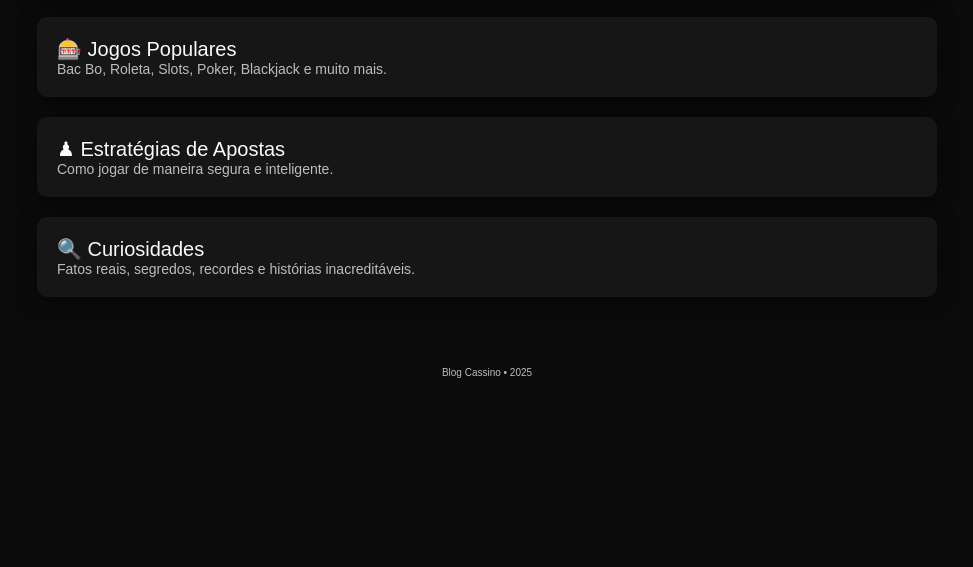
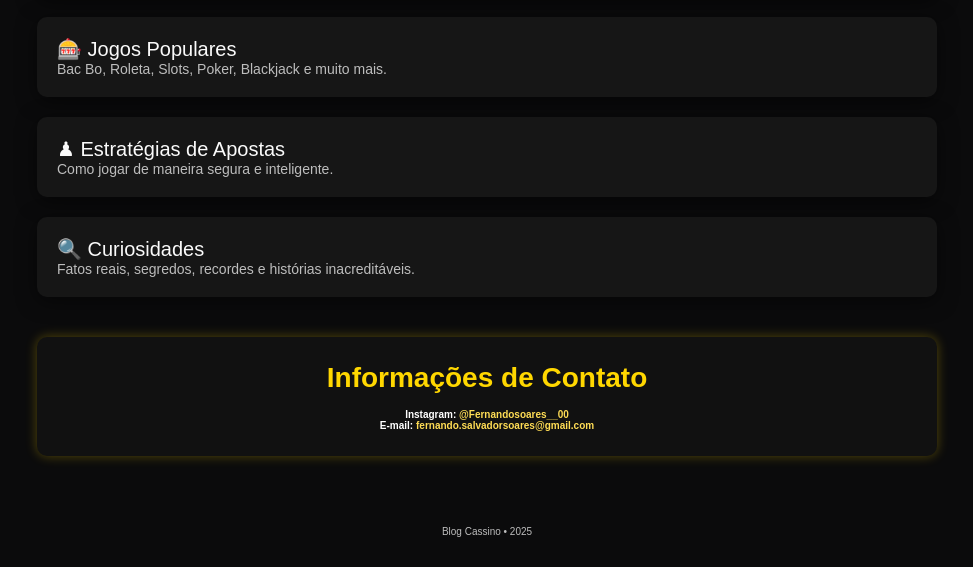
Before and after one commit to Nanduuh/BlogCassino, a plain HTML site: page index.html in a window 1280 px wide. Shown: the part 571-1138 px from the top of the page, without its empty margins (153-1126 px from the left). Before the commit the page ends 979 px from the top, so only its background shows below. Drawn offline with Linux system fonts and the light colour scheme.

Commit message:
BlogCassinoAtualizadoV.4

```diff
--- a/index.html
+++ b/index.html
@@ -45,6 +45,20 @@
 
 </main>
 
+<section class="contato">
+    <h2>Informações de Contato</h2>
+
+    <p><strong>Instagram:</strong>
+        <a href="https://instagram.com/Fernandosoares__00" target="_blank">@Fernandosoares__00</a>
+    </p>
+
+    <p><strong>E-mail:</strong>
+        <a href="mailto:fernando.salvadorsoares@gmail.com">fernando.salvadorsoares@gmail.com</a>
+    </p>
+
+</section>
+
+
 <footer>
     <p>Blog Cassino • 2025</p>
 </footer>
--- a/style.css
+++ b/style.css
@@ -149,6 +149,39 @@ footer {
     }
 }
 
+.contato {
+    margin: 40px auto;
+    max-width: 900px;
+    background: #111;
+    padding: 25px;
+    border-radius: 10px;
+    text-align: center;
+    color: white;
+    box-shadow: 0 0 12px rgba(255,215,0,0.3);
+    animation: fadeInUp 0.8s;
+}
+
+.contato h2 {
+    color: gold;
+    margin-bottom: 15px;
+}
+
+.contato a {
+    color: #ffdd55;
+    text-decoration: none;
+    font-weight: bold;
+}
+
+.contato a:hover {
+    text-decoration: underline;
+}
+
+/* Animação suave */
+@keyframes fadeInUp {
+    from { opacity: 0; transform: translateY(20px); }
+    to { opacity: 1; transform: translateY(0); }
+}
+
 /* RESPONSIVO */
 @media (max-width: 600px) {
     h1 {
```
